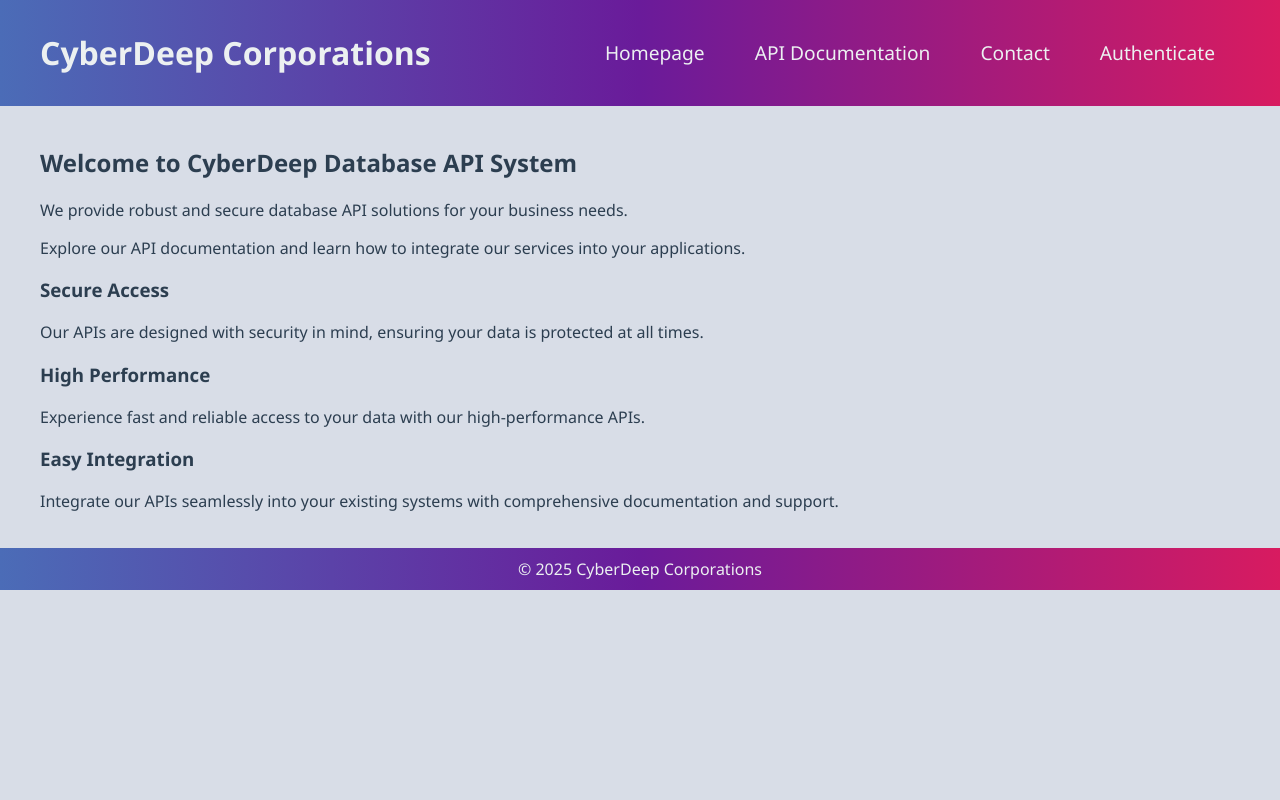
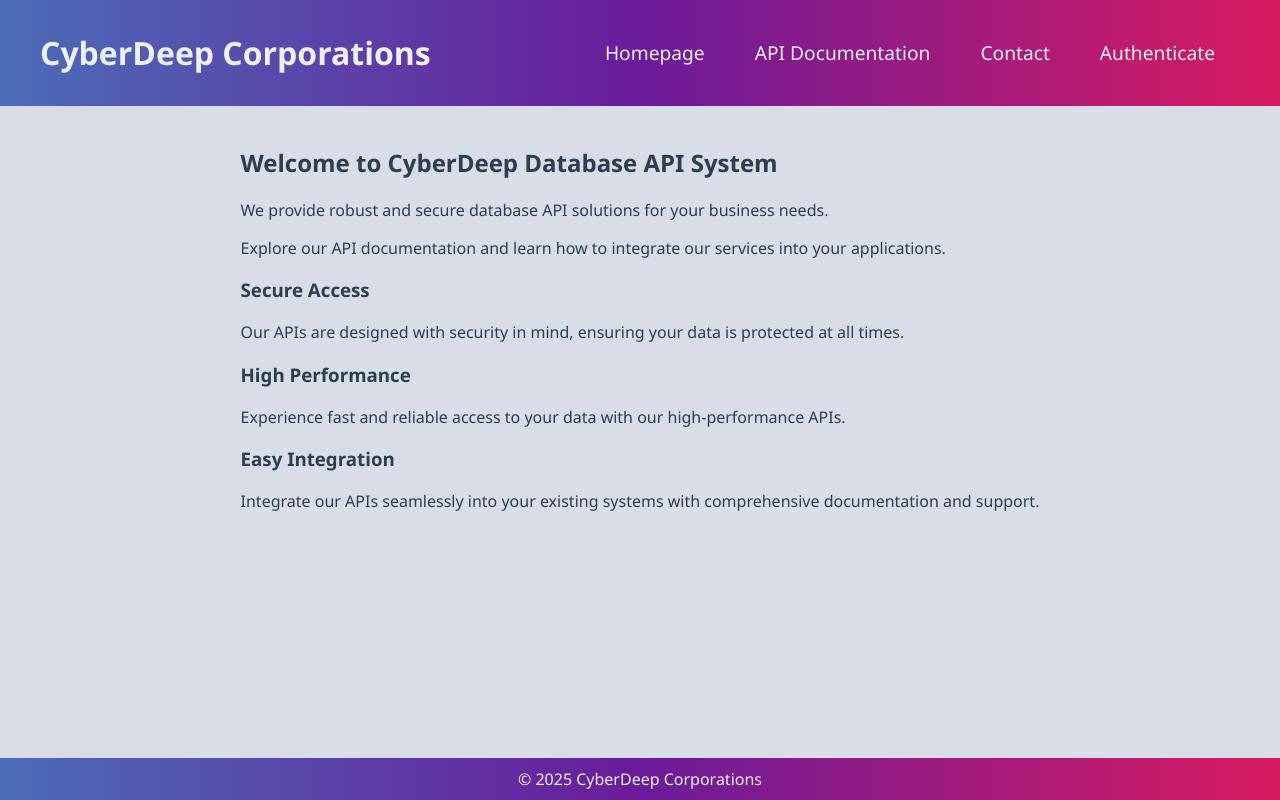
Before and after one commit to samriddha4411/Database, a Flask app: page / in a window 1280 px wide. Run offline with Flask 3, Linux system fonts and the light colour scheme.

Commit message:
flexbox v0.0.2

```diff
--- a/main.py
+++ b/main.py
@@ -92,4 +92,4 @@ def __Trigger(else_: str):
 if __name__ == '__main__':
     with app.app_context():
         db.create_all()
-    app.run(debug=True, host="localhost", port=80)
+    app.run()
--- a/static/base.css
+++ b/static/base.css
@@ -4,6 +4,9 @@ body {
     padding: 0;
     background-color: #d8dde7;
     color: #2c3e50;
+    display: flex;
+    flex-direction: column;
+    min-height: 100vh;
 }
 
 header {
@@ -64,6 +67,7 @@ nav.navigate ul li a:hover {
     padding: 20px;
     max-width: 1200px;
     margin: 0 auto;
+    flex: 1;
 }
 
 footer {
@@ -72,6 +76,8 @@ footer {
     text-align: center;
     padding: 10px 0;
     width: 100%;
+    position: relative;
+    bottom: 0;
 }
 
 @media (max-width: 768px) {
```
